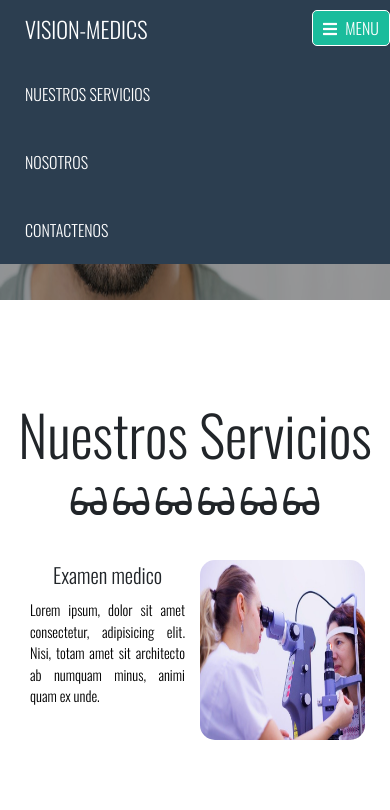
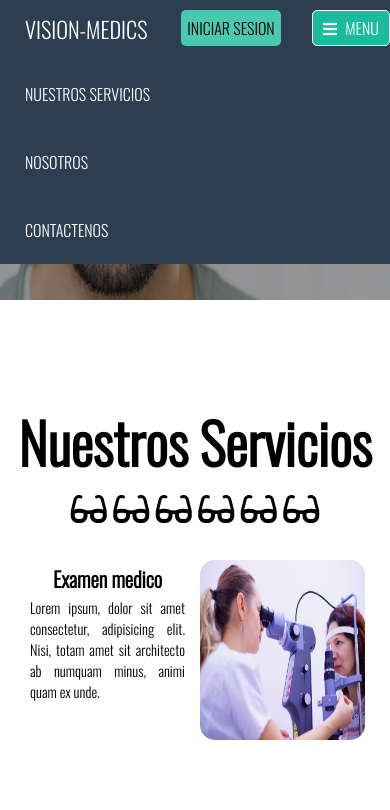
Before and after one commit to SANTI2504/proyecto-LDB-beta, a plain HTML site: page index.html in a window 390 px wide. Both pictures are taken after a click on the label "MENU". Shown: the top 810 px of the page. Drawn offline with nearby package versions, Linux system fonts and the light colour scheme.

Commit message:
update index nav

```diff
--- a/css/estilos.css
+++ b/css/estilos.css
@@ -155,7 +155,7 @@ nav {
 
 
 .navega {
-	width: 80%;
+	width: 70%;
 	height: 100%;
 	float: left;
 }
@@ -169,7 +169,7 @@ nav {
 nav ul{
 	list-style: none;
 	text-align: right;
-	padding: 5px 80px;
+	padding: 5px 20px;
 }
 
 nav ul li{
@@ -198,7 +198,32 @@ nav ul li a:active, nav ul li a:focus {
 	color: #fff;
 }
 
+/*ingreso*/
+nav .ingreso{
+	position: absolute;
+	top: 0%;
+	right: 0%;
+	width: 150px;
+	height: 100%;
+	float: 	left;
+	text-align: center;
+	padding-top: 25px;
+}
 
+nav .ingreso a{
+	background: #48C9B0;
+	text-decoration: none;
+	color: black;
+	padding:10px;
+	border-radius: 5px;
+}
+
+nav .ingreso a:hover{
+	background: white;
+	color: solid black;
+	border: solid black;
+
+}
 
 /* Encabezado */
 header{
@@ -623,6 +648,18 @@ footer{
 		background: none;
 	}
 
+	/*ingreso*/
+	nav .ingreso{
+		position: absolute;
+		top: 0px;
+		left: 40%;
+		padding-top: 16px;
+	}
+
+	nav .ingreso a{
+		padding:6px;
+		border-radius: 5px;
+	}
 
 	/* Encabezado */
 	header{
--- a/index.html
+++ b/index.html
@@ -4,7 +4,6 @@
 	<meta charset="UTF-8">
 	<meta name="viewport" content="width=device-width, initial-scale=1.0">
 	<title>Pagina Principal - LDB - LandingPage</title>
-	<link href="https://cdn.jsdelivr.net/npm/bootstrap@5.0.0-beta3/dist/css/bootstrap.min.css" rel="stylesheet" >
 	<link rel="shortcut icon" href="img/isotipo-vision-medics.png">
 	<link rel="stylesheet" href="css/all.css">
 	<link rel="stylesheet" href="css/estilos.css">
@@ -53,13 +52,19 @@
 			<input type="checkbox" class="checkbox" id="check">
 			<label for="check" class=" menu"><i class="fas fa-bars"></i> MENU </label>
 
-			<div class="navega ">
-				<ul>
+			<div class="navega  ">
+				<ul >
 					<li><a href="#nuestros_servicios"> NUESTROS SERVICIOS</a></li>
 					<li><a href="#nosotros"> NOSOTROS</a></li>
 					<li><a href="#contact"> CONTACTENOS</a></li>
 				</ul>
+				<div class="ingreso  ">
+					<a href="#modal">INICIAR SESION</a>
+				</div>
+
 			</div>
+
+
 		</nav>
 
 		<!-- Encabezado -->
@@ -247,9 +252,9 @@
 					<div class=" col_abaj_cont">
 						<div class="  des_aba_cont">
 							<p>Direccion:  </p>
-						<p>telefono: 123456789 </p>
-						<p>correo: visionmedics@gmail.com</p>
-						<p>Bogota. D.C.</p>
+							<p>telefono: 123456789 </p>
+							<p>correo: visionmedics@gmail.com</p>
+							<p>Bogota. D.C.</p>
 						</div>
 						<div class=" ico_aba_cont">
 							<div class=" div_ico_aba_cont"><a href="#" target="_blank"><i class="fab fa-facebook"></i></a>
```
